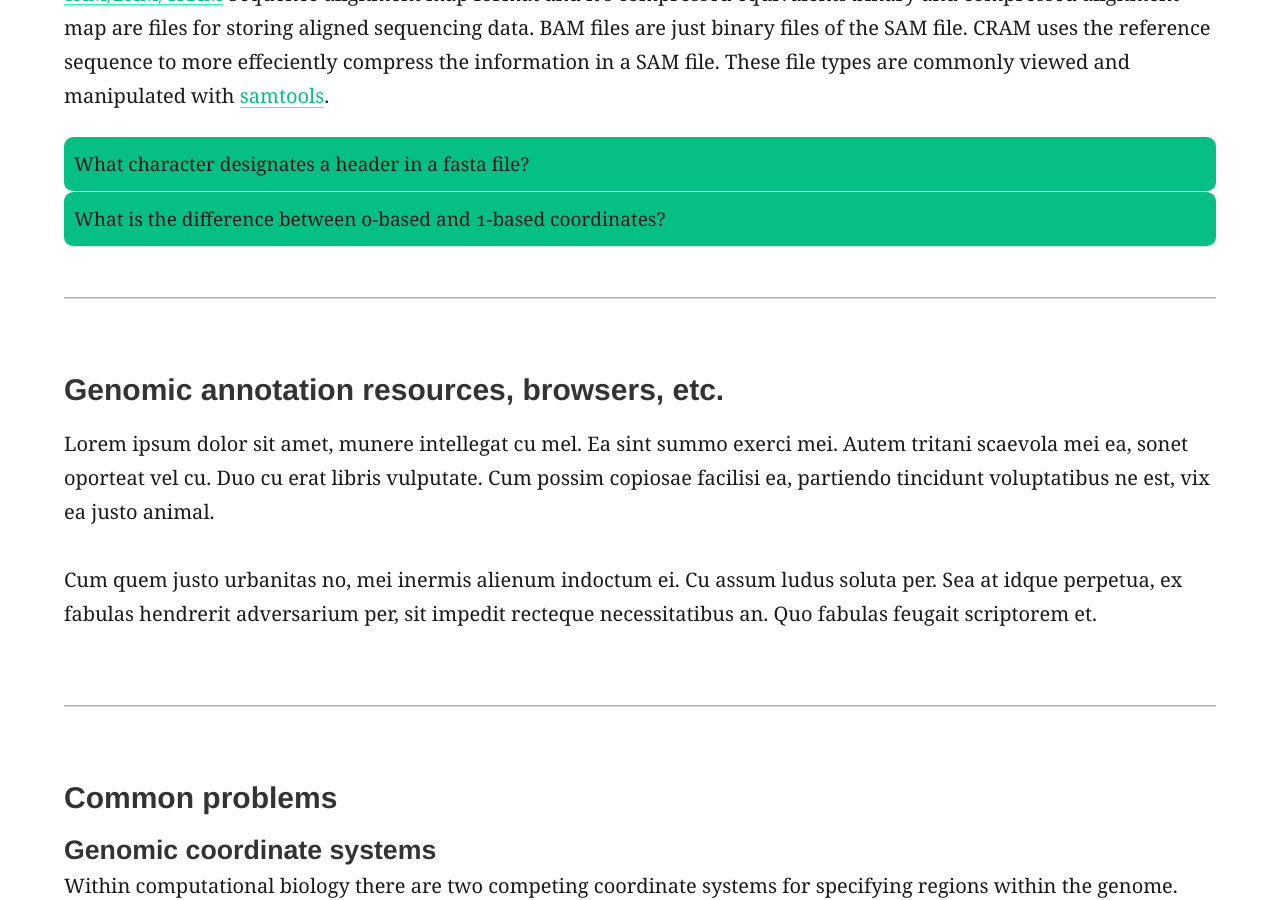
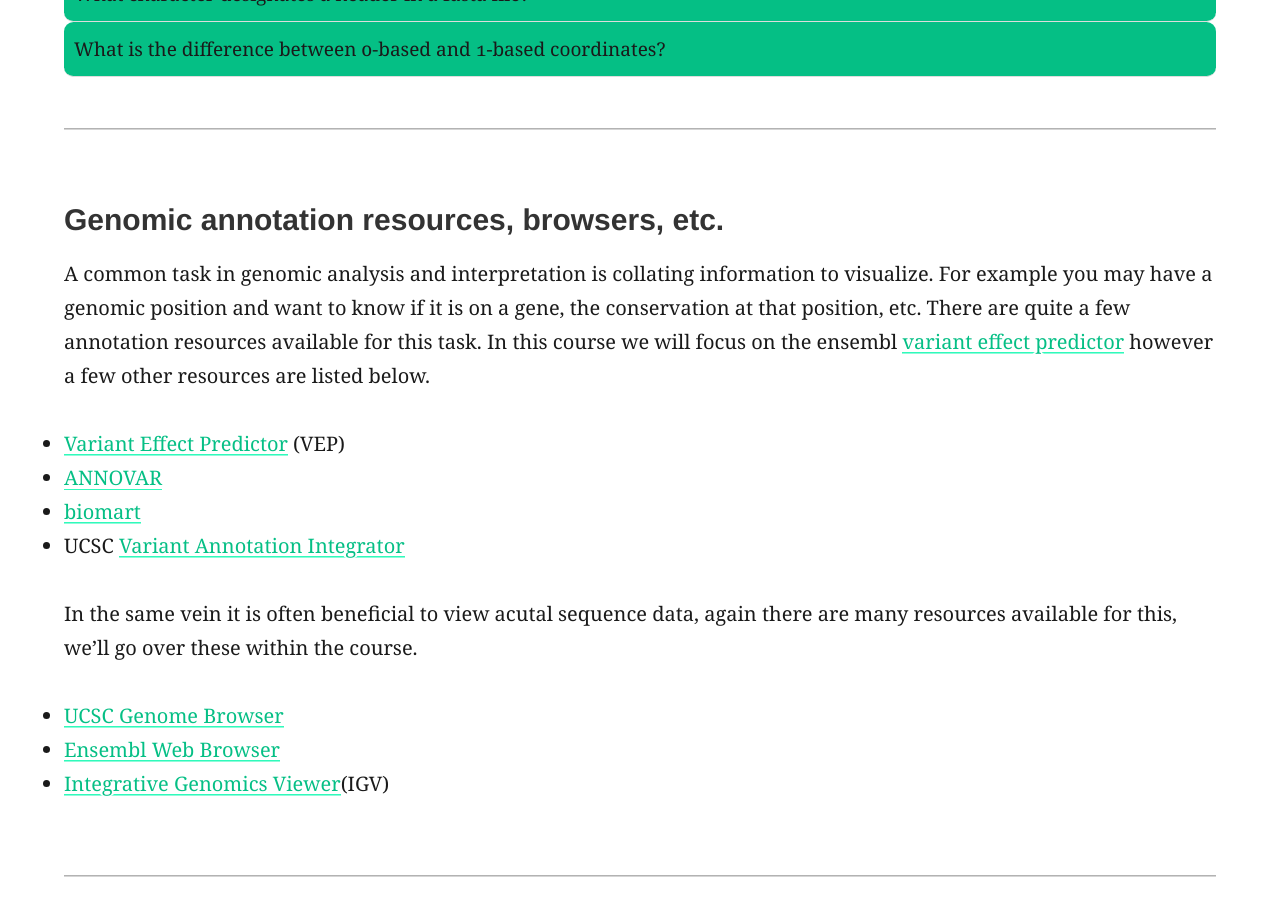
Before and after one commit to griffithlab/genviz.org, a Jekyll site: the page built from _posts/0001-02-01-Review_of_Central_Concepts.md, in a window 1280 px wide and 900 px high, scrolled down 3059 px. Built offline with Jekyll 4.4.1, drawn with Linux system fonts in a browser that asks for light colours; nearby versions of some CDN libraries; some of the changed text lies outside the part shown.

Commit message:
finnished first pass of central conceps

```diff
--- a/_posts/0001-02-01-Review_of_Central_Concepts.md
+++ b/_posts/0001-02-01-Review_of_Central_Concepts.md
@@ -29,15 +29,7 @@ Delving in a bit deeper, DNA takes the form of a double stranded helix comprised
 
 ### Omic technologies and Data
 
-The advent of rapid and cheap massively parallel sequencing has dramatically increased the availability of genome, transcriptome, and epigenome data. Further this has given rise to standardized workflows and file formats. Extracting biologically meaningful data and interpreting the results remains challenging.
-
-### genomics
-
-
-
-### transcriptomics
-
-### epigenomics
+The advent of rapid and cheap massively parallel sequencing has dramatically increased the availability of genome, transcriptome, and epigenome data. Further this has given rise to standardized workflows and file formats. Extracting biologically meaningful data and interpreting the results remains challenging however. Over this course we will learn to visualize these types of data in a meaningful way.
 
  ***
 
@@ -60,9 +52,18 @@ Over this course we will be working with a number of refernce files to aid in an
 
 ### Genomic annotation resources, browsers, etc.
 
-Lorem ipsum dolor sit amet, munere intellegat cu mel. Ea sint summo exerci mei. Autem tritani scaevola mei ea, sonet oporteat vel cu. Duo cu erat libris vulputate. Cum possim copiosae facilisi ea, partiendo tincidunt voluptatibus ne est, vix ea justo animal.
+A common task in genomic analysis and interpretation is collating information to visualize. For example you may have a genomic position and want to know if it is on a gene, the conservation at that position, etc. There are quite a few annotation resources available for this task. In this course we will focus on the ensembl [variant effect predictor](http://www.ensembl.org/info/docs/tools/vep/index.html) however a few other resources are listed below.
 
-Cum quem justo urbanitas no, mei inermis alienum indoctum ei. Cu assum ludus soluta per. Sea at idque perpetua, ex fabulas hendrerit adversarium per, sit impedit recteque necessitatibus an. Quo fabulas feugait scriptorem et.
+* [Variant Effect Predictor](http://www.ensembl.org/info/docs/tools/vep/index.html) (VEP)
+* [ANNOVAR](http://annovar.openbioinformatics.org/en/latest/)
+* [biomart](http://www.biomart.org/)
+* UCSC [Variant Annotation Integrator](https://genome.ucsc.edu/cgi-bin/hgVai)
+
+In the same vein it is often beneficial to view acutal sequence data, again there are many resources available for this, we'll go over these within the course.
+
+* [UCSC Genome Browser](https://genome.ucsc.edu/index.html)
+* [Ensembl Web Browser](http://www.ensembl.org/index.html)
+* [Integrative Genomics Viewer](http://software.broadinstitute.org/software/igv/)(IGV)
 
 ***
 
```
